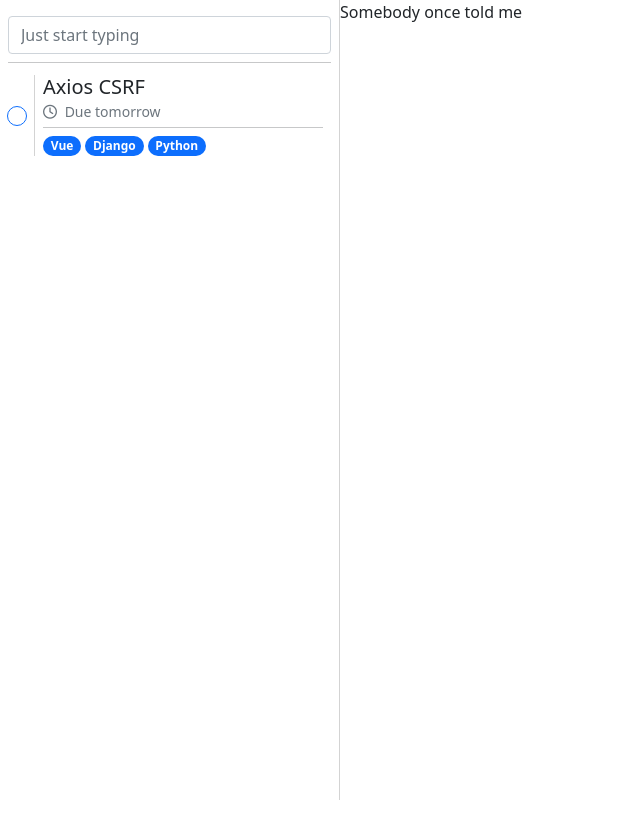
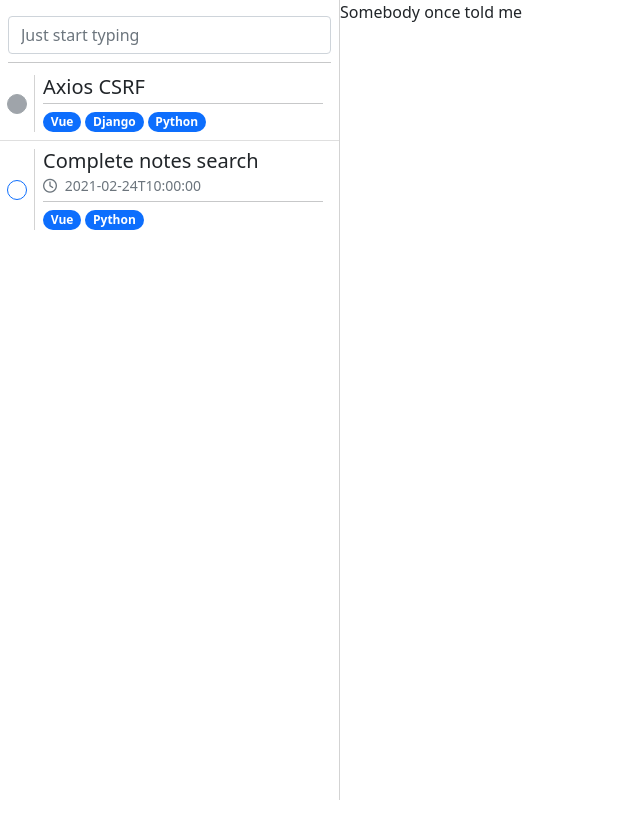
Before and after one commit to NameIes/mnb, a Vue app in the folder frontend/: page / in a window 1280 px wide. Shown: the top 838 px of the page, without its empty margins (0-640 px from the left). Built offline with nearby package versions, Linux system fonts and the light colour scheme.

Commit message:
Notes search created

```diff
--- a/frontend/src/App.vue
+++ b/frontend/src/App.vue
@@ -1,7 +1,7 @@
 <template>
   <div id="app" class="d-flex">
     <div id="items-list" class="vh-100 pt-3 px-0" :class="{ 'opened': leftPanel }" @mouseover="openLeftPanel" @mouseleave="closeLeftPanel">
-      <Search @search-focused="changeSearchStatus($event)"></Search>
+      <Search @search-focused="changeSearchStatus($event)" ref="mySearch"></Search>
       <hr class="mb-1 mt-2 mx-2">
       <NotesList></NotesList>
     </div>
--- a/frontend/src/components/NotesList.vue
+++ b/frontend/src/components/NotesList.vue
@@ -1,18 +1,22 @@
 <template>
   <div class="notes-main">
     <ul class="list-group list-group-flush pt-0">
-      <li class="list-group-item d-flex note-item">
+      <li class="list-group-item d-flex note-item" v-for="note in filteredNotes()" :key="note.id" @click="openNote($event, note)">
         <div class="flex-shrink vertical-separator d-flex align-items-center">
-          <button class="btn btn-outline-primary rounded-circle complete-btn p-0"></button>
+          <button class="btn rounded-circle complete-btn p-0" :class="noteStatus(note)" :disabled="note.isNote" @click="changeNoteStatus(note)" name="statusBtn"></button>
         </div>
         <div class="w-100 ms-2">
-          <h5 class="my-0">Axios CSRF</h5>
-          <small class="text-muted"><i class="far fa-clock me-1"></i> Due tomorrow</small>
+          <h5 class="my-0">{{ note.name }}</h5>
+          <small class="text-muted" v-show="!note.isNote"><i class="far fa-clock me-1"></i> {{ note.date }}</small>
           <hr class="my-1">
           <div class="note-tags">
-            <span class="badge rounded-pill bg-primary note-tag me-1">Vue</span>
-            <span class="badge rounded-pill bg-primary note-tag me-1">Django</span>
-            <span class="badge rounded-pill bg-primary note-tag me-1">Python</span>
+            <span
+              class="badge rounded-pill bg-primary note-tag me-1"
+              v-for="tag in note.tags"
+              :key="tag.id"
+            >
+              {{ tag.name }}
+            </span>
           </div>
         </div>
       </li>
@@ -24,6 +28,110 @@
 <script>
 export default {
   name: "NotesList",
+  data: function () {
+    return {
+      notes: [
+        {
+          id: 1,
+          name: "Axios CSRF",
+          date: "2021-02-24T10:00:00",
+          completed: false,
+          isNote: true,
+          tags: [
+            {
+              id: 1,
+              name: 'Vue'
+            },
+            {
+              id: 2,
+              name: 'Django'
+            },
+            {
+              id: 3,
+              name: 'Python'
+            },
+          ]
+        },
+        {
+          id: 2,
+          name: "Complete notes search",
+          date: "2021-02-24T10:00:00",
+          completed: false,
+          isNote: false,
+          tags: [
+            {
+              id: 1,
+              name: 'Vue'
+            },
+            {
+              id: 3,
+              name: 'Python'
+            },
+          ]
+        },
+      ],
+      query: '',
+      tags: [],
+    }
+  },
+  methods: {
+    noteStatus: function(note) {
+      if (note.isNote) {
+        return "btn-secondary";
+      }
+      if (note.completed) {
+        return "btn-success";
+      }
+      if (new Date(note.date) < Date.now()) {
+        return "btn-danger";
+      }
+      return "btn-outline-primary";
+    },
+    openNote: function(event, note) {
+      if (event.target.name === "statusBtn") {
+        event.preventDefault();
+        event.stopPropagation();
+      } else {
+        console.log('Note open');
+      }
+      note;
+      console.log(this);
+    },
+    changeNoteStatus: function(note) {
+      note;
+      console.log('Note status');
+    },
+    filteredNotes: function() {
+      if (!this.tags && !this.query) {
+        return this.notes;
+      }
+
+      let filteredByTags = [];
+      for (let i=0; i<this.notes.length; i++) {
+        let flag = true;
+        for (let j=0; j<this.tags.length; j++) {
+          if (!this.notes[i].tags.find(item => item.id == this.tags[j].id)) {
+            flag = false;
+          }
+        }
+        if (flag) {
+          filteredByTags.push(this.notes[i]);
+        }
+      }
+
+      return filteredByTags.filter(item => {
+        return !item.name.search(new RegExp(this.query, "i"));
+      });
+    }
+  },
+  watch: {
+    '$parent.$refs.mySearch.searchValue': function (value) {
+      this.query = value;
+    },
+    '$parent.$refs.mySearch.filterTags': function (value) {
+      this.tags = value;
+    }
+  }
 };
 </script>
 
--- a/frontend/src/components/Search.vue
+++ b/frontend/src/components/Search.vue
@@ -48,9 +48,9 @@ export default {
   data: function() {
     return {
       tagsList: [
-        { name: "test", id: 1 },
-        { name: "qwe", id: 2 },
-        { name: "ewq", id: 3 },
+        { name: "Vue", id: 1 },
+        { name: "Django", id: 2 },
+        { name: "Python", id: 3 },
         { name: "adhgsasfasgfasdgsdfhdfjfgjfghkghklgltudfghsrgaedgsdfhsfdjhdf", id: 4 },
         { name: "gfhklgh", id: 5 },
         { name: "syhwr", id: 6 },
@@ -147,12 +147,9 @@ export default {
     },
     findedTags: function() {
       let filteredByQuery = this.tagsList.filter((item) => {
-        return !item.name.search(this.searchValue);
+        return !item.name.search(new RegExp(this.searchValue, "i"));
       });
       return filteredByQuery.filter(item => !this.filterTags.includes(item));
-    },
-    findedNotes: function() {
-      // TODO: AXIOS
     },
     deleteFilterTag: function(id) {
       this.filterTags = this.filterTags.filter((item) => item.id != id);
```
